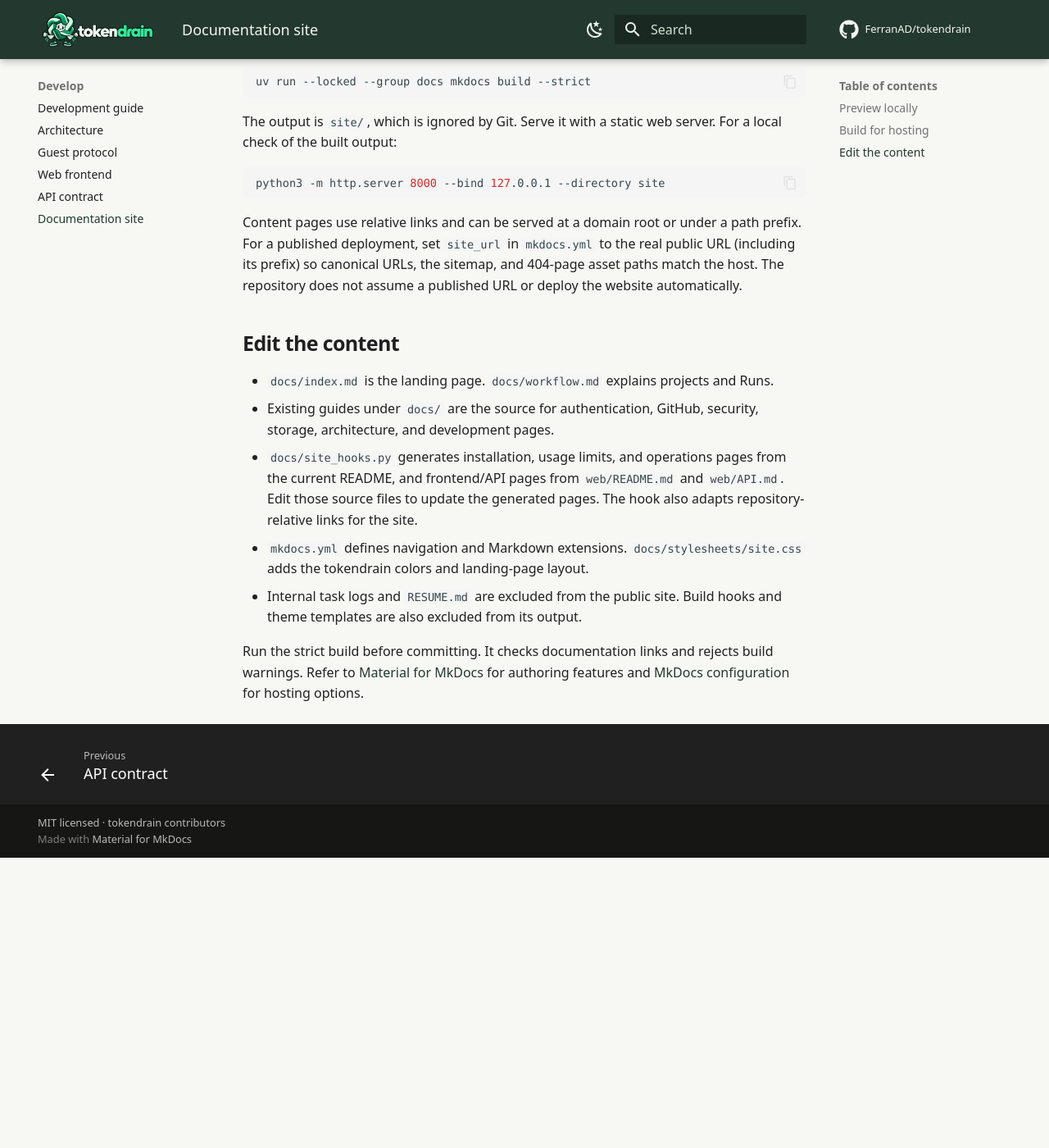
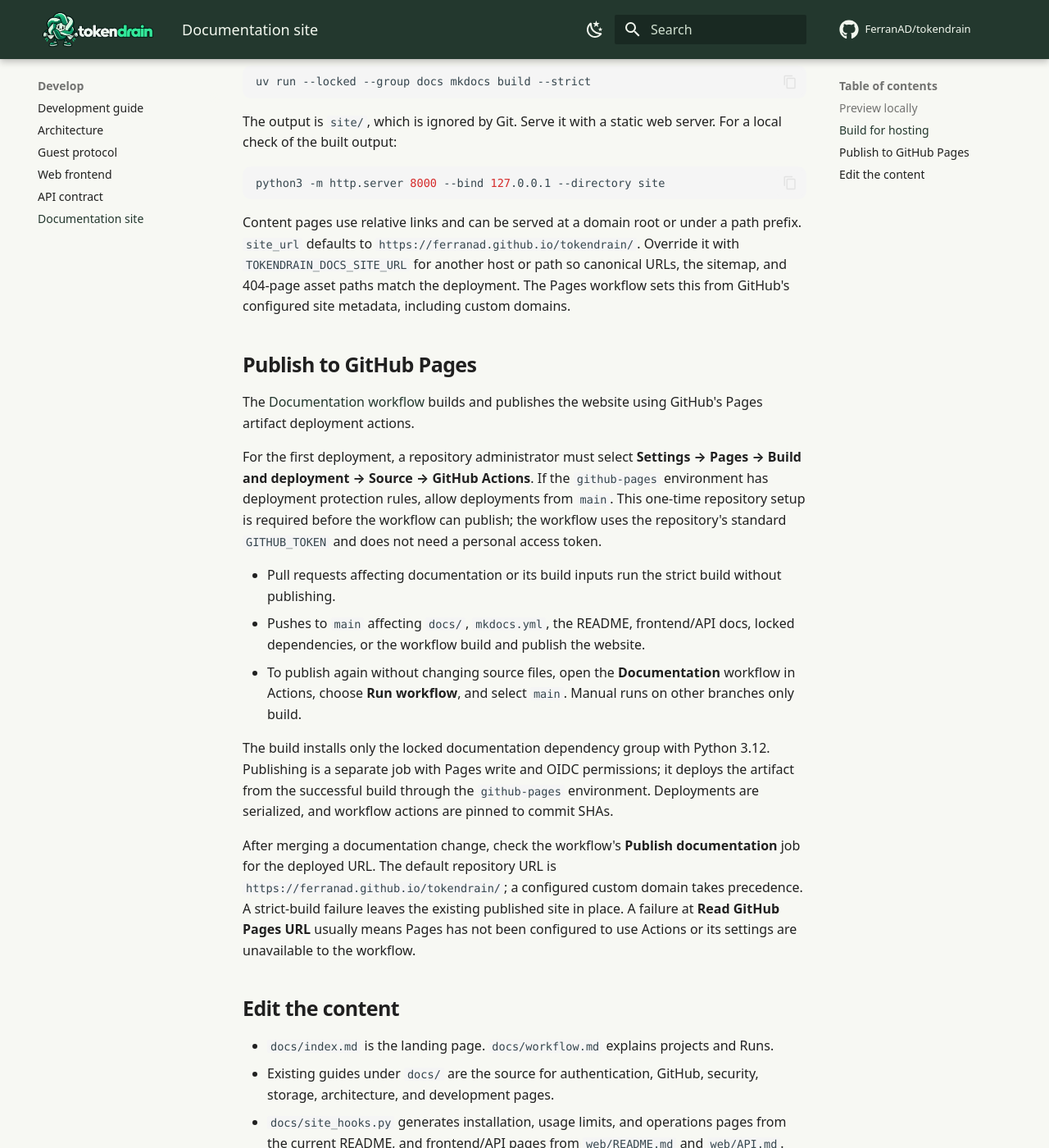
Before and after one commit to FerranAD/tokendrain, an MkDocs documentation site: the page built from docs/website.md, in a window 1280 px wide and 1400 px high, scrolled down 643 px. Shown: the whole window at 82% size. Built offline with MkDocs 1.6.1 and Material for MkDocs 9.7.7, drawn with Linux system fonts in a browser that asks for light colours; before the commit the page ends 1689 px from its top, so only the background shows below that.

Commit message:
ci: publish documentation with GitHub Pages

````diff
--- a/docs/website.md
+++ b/docs/website.md
@@ -26,7 +26,21 @@ The output is `site/`, which is ignored by Git. Serve it with a static web serve
 python3 -m http.server 8000 --bind 127.0.0.1 --directory site
 ```
 
-Content pages use relative links and can be served at a domain root or under a path prefix. For a published deployment, set `site_url` in `mkdocs.yml` to the real public URL (including its prefix) so canonical URLs, the sitemap, and 404-page asset paths match the host. The repository does not assume a published URL or deploy the website automatically.
+Content pages use relative links and can be served at a domain root or under a path prefix. `site_url` defaults to `https://ferranad.github.io/tokendrain/`. Override it with `TOKENDRAIN_DOCS_SITE_URL` for another host or path so canonical URLs, the sitemap, and 404-page asset paths match the deployment. The Pages workflow sets this from GitHub's configured site metadata, including custom domains.
+
+## Publish to GitHub Pages
+
+The [Documentation workflow](https://github.com/FerranAD/tokendrain/actions/workflows/docs-pages.yml) builds and publishes the website using GitHub's Pages artifact deployment actions.
+
+For the first deployment, a repository administrator must select **Settings → Pages → Build and deployment → Source → GitHub Actions**. If the `github-pages` environment has deployment protection rules, allow deployments from `main`. This one-time repository setup is required before the workflow can publish; the workflow uses the repository's standard `GITHUB_TOKEN` and does not need a personal access token.
+
+- Pull requests affecting documentation or its build inputs run the strict build without publishing.
+- Pushes to `main` affecting `docs/`, `mkdocs.yml`, the README, frontend/API docs, locked dependencies, or the workflow build and publish the website.
+- To publish again without changing source files, open the **Documentation** workflow in Actions, choose **Run workflow**, and select `main`. Manual runs on other branches only build.
+
+The build installs only the locked documentation dependency group with Python 3.12. Publishing is a separate job with Pages write and OIDC permissions; it deploys the artifact from the successful build through the `github-pages` environment. Deployments are serialized, and workflow actions are pinned to commit SHAs.
+
+After merging a documentation change, check the workflow's **Publish documentation** job for the deployed URL. The default repository URL is `https://ferranad.github.io/tokendrain/`; a configured custom domain takes precedence. A strict-build failure leaves the existing published site in place. A failure at **Read GitHub Pages URL** usually means Pages has not been configured to use Actions or its settings are unavailable to the workflow.
 
 ## Edit the content
 
--- a/mkdocs.yml
+++ b/mkdocs.yml
@@ -1,4 +1,5 @@
 site_name: tokendrain
+site_url: !ENV [TOKENDRAIN_DOCS_SITE_URL, 'https://ferranad.github.io/tokendrain/']
 site_description: Persistent projects. Disposable VMs. Autonomous Codex work.
 repo_url: https://github.com/FerranAD/tokendrain
 repo_name: FerranAD/tokendrain
````
Also changed, not shown: 1 other file.
